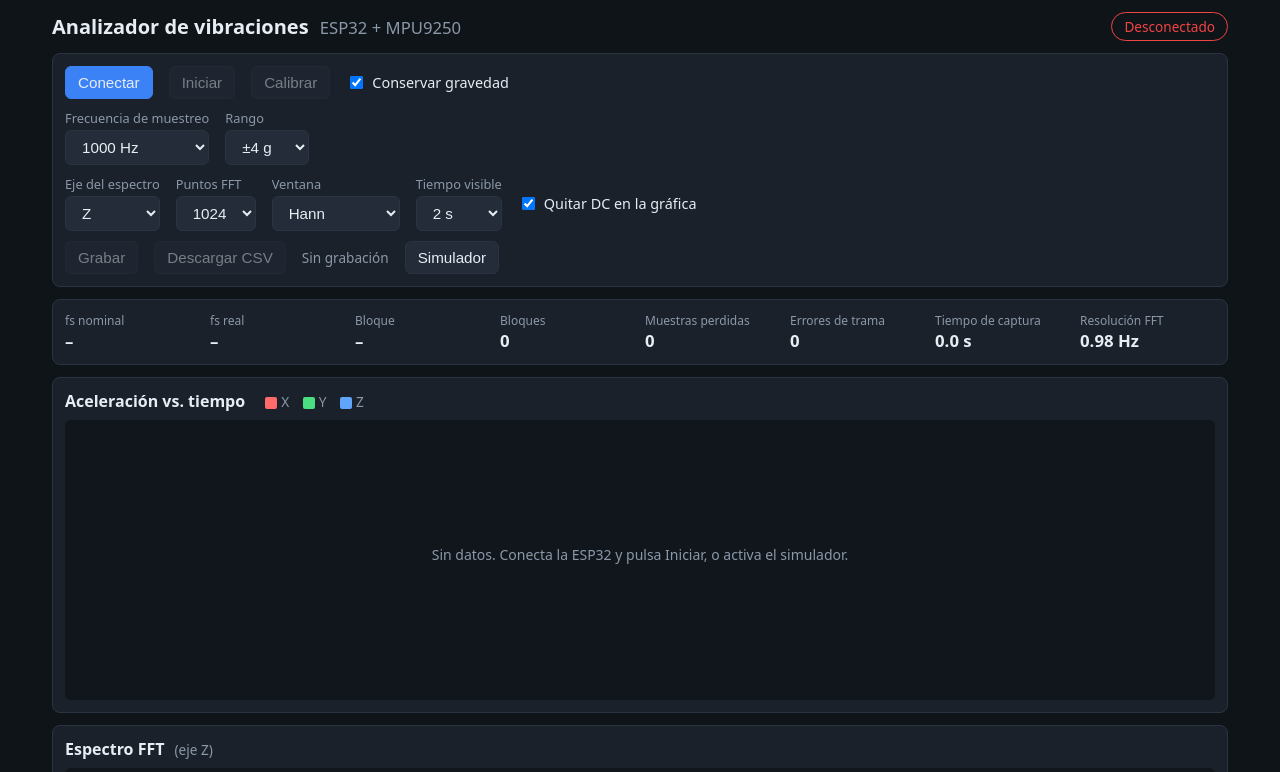
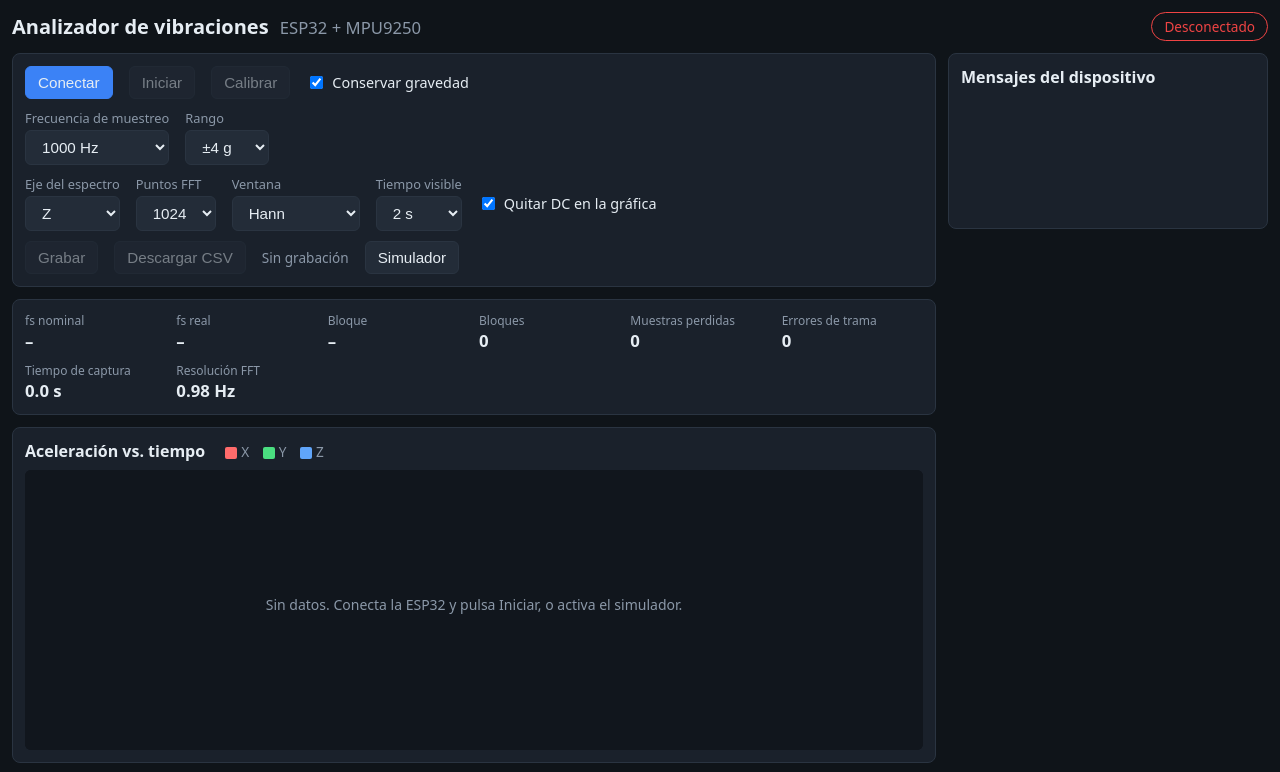
Before and after one commit to eric-vale-dev/vibscope-esp32, a plain HTML site: page web/index.html in a window 1280 px wide. Shown: the top 772 px of the page. Drawn offline with Linux system fonts and the light colour scheme.

Commit message:
fix: mejoras visuales al dashboard

```diff
--- a/web/app.js
+++ b/web/app.js
@@ -593,7 +593,9 @@ function iniciarInterfaz() {
     el.vBloques.textContent = estado.bloques;
     el.vPerdidas.textContent = estado.perdidas;
     el.vErrores.textContent = estado.errores;
-    el.vTiempo.textContent = estado.inicioCaptura ? ((performance.now() - estado.inicioCaptura) / 1000).toFixed(1) + ' s' : '0.0 s';
+    // Tiempo de captura = muestras recibidas / fs. Se detiene cuando dejan de llegar datos.
+    const fsTiempo = estado.fsReal > 0 ? estado.fsReal : estado.fs;
+    el.vTiempo.textContent = (estado.total / fsTiempo).toFixed(1) + ' s';
     if (estado.grabando && estado.grabacion) {
       const g = estado.grabacion;
       el.infoGrabacion.textContent = `Grabando: ${g.n} muestras`;
--- a/web/index.html
+++ b/web/index.html
@@ -17,6 +17,8 @@
     (en Firefox solo funciona el modo simulador).
   </div>
 
+  <div class="disposicion">
+  <main>
   <!-- Controles -->
   <section class="tarjeta controles">
     <div class="grupo">
@@ -128,10 +130,14 @@
     </table>
   </section>
 
-  <section class="tarjeta">
+  </main>
+
+  <!-- Panel lateral fijo: siempre visible aunque se haga scroll -->
+  <aside class="tarjeta panel-mensajes">
     <h2>Mensajes del dispositivo</h2>
     <pre id="registro"></pre>
-  </section>
+  </aside>
+  </div>
 
   <script src="app.js"></script>
 </body>
--- a/web/style.css
+++ b/web/style.css
@@ -1,5 +1,4 @@
-/* vibscope-esp32 - estilos del dashboard (modo oscuro) */
-
+/* estilos del dashboard*/
 :root {
   --fondo: #0f1419;
   --tarjeta: #1a212b;
@@ -21,7 +20,7 @@ body {
   color: var(--texto);
   font-family: system-ui, "Segoe UI", Roboto, sans-serif;
   font-size: 15px;
-  max-width: 1200px;
+  max-width: 1600px;
   margin-inline: auto;
 }
 
@@ -106,15 +105,38 @@ th:first-child, td:first-child { text-align: left; font-weight: bold; }
 th { color: var(--tenue); font-size: 0.8rem; font-weight: normal; }
 .ejeX { color: #ff6b6b; } .ejeY { color: #4ade80; } .ejeZ { color: #60a5fa; }
 
+/* Disposición: contenido a la izquierda, mensajes del dispositvo oriendtado a la derecha*/
+.disposicion {
+  display: grid;
+  grid-template-columns: minmax(0, 1fr) 320px;
+  gap: 12px;
+  align-items: start;
+}
+.panel-mensajes {
+  position: sticky;
+  top: 12px;
+  display: flex;
+  flex-direction: column;
+  max-height: calc(100vh - 24px);
+  margin-bottom: 0;
+}
+
 pre#registro {
   margin: 0;
-  max-height: 140px;
+  flex: 1;
+  min-height: 120px;
   overflow: auto;
   font-size: 0.8rem;
   color: var(--tenue);
   white-space: pre-wrap;
 }
 
+/*fucnión para pantallas más angostas */
+@media (max-width: 900px) {
+  .disposicion { grid-template-columns: 1fr; }
+  .panel-mensajes { order: -1; max-height: 160px; z-index: 5; }
+}
+
 @media (max-width: 600px) {
   canvas { height: 220px; }
   th, td { padding: 5px 3px; font-size: 0.8rem; }
```
